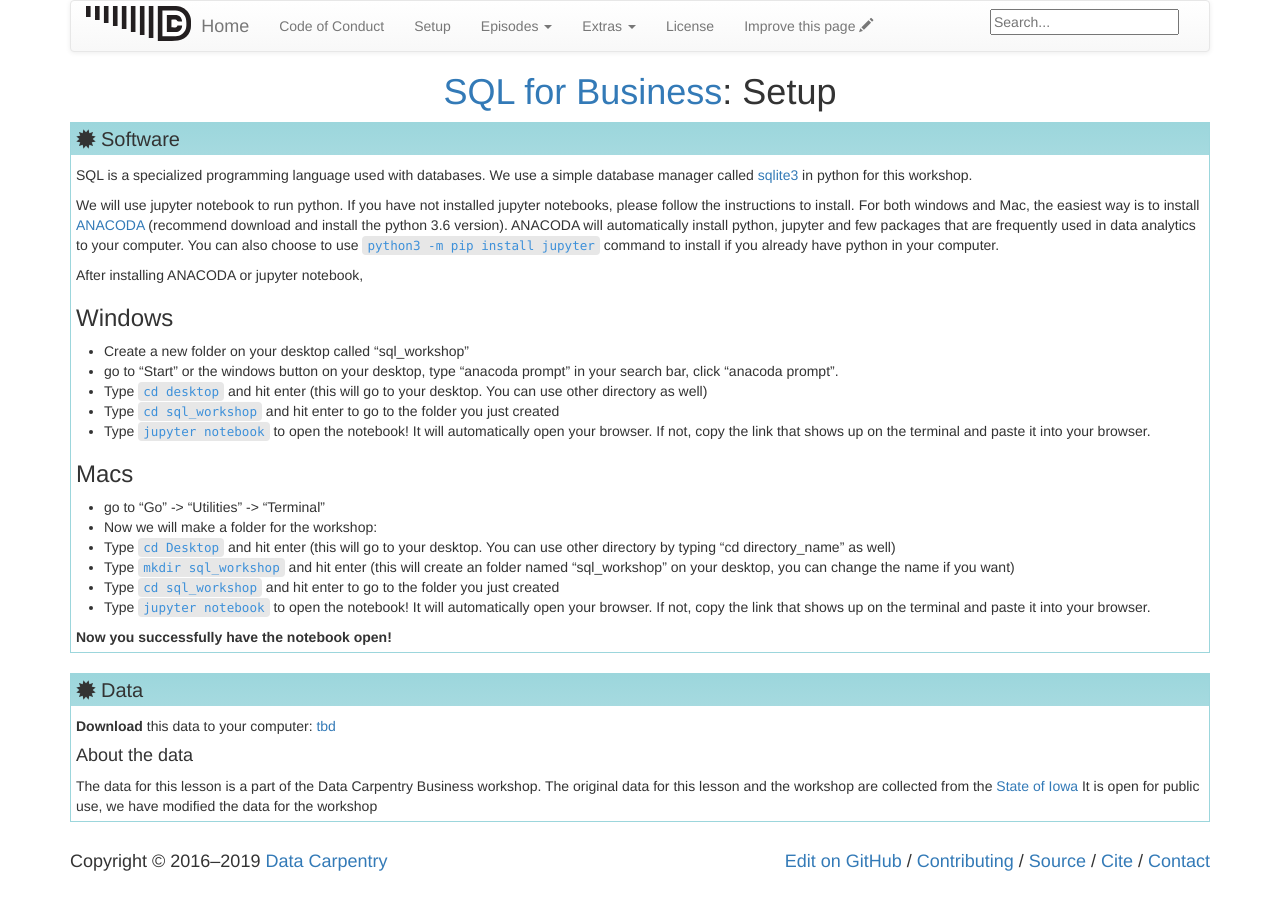
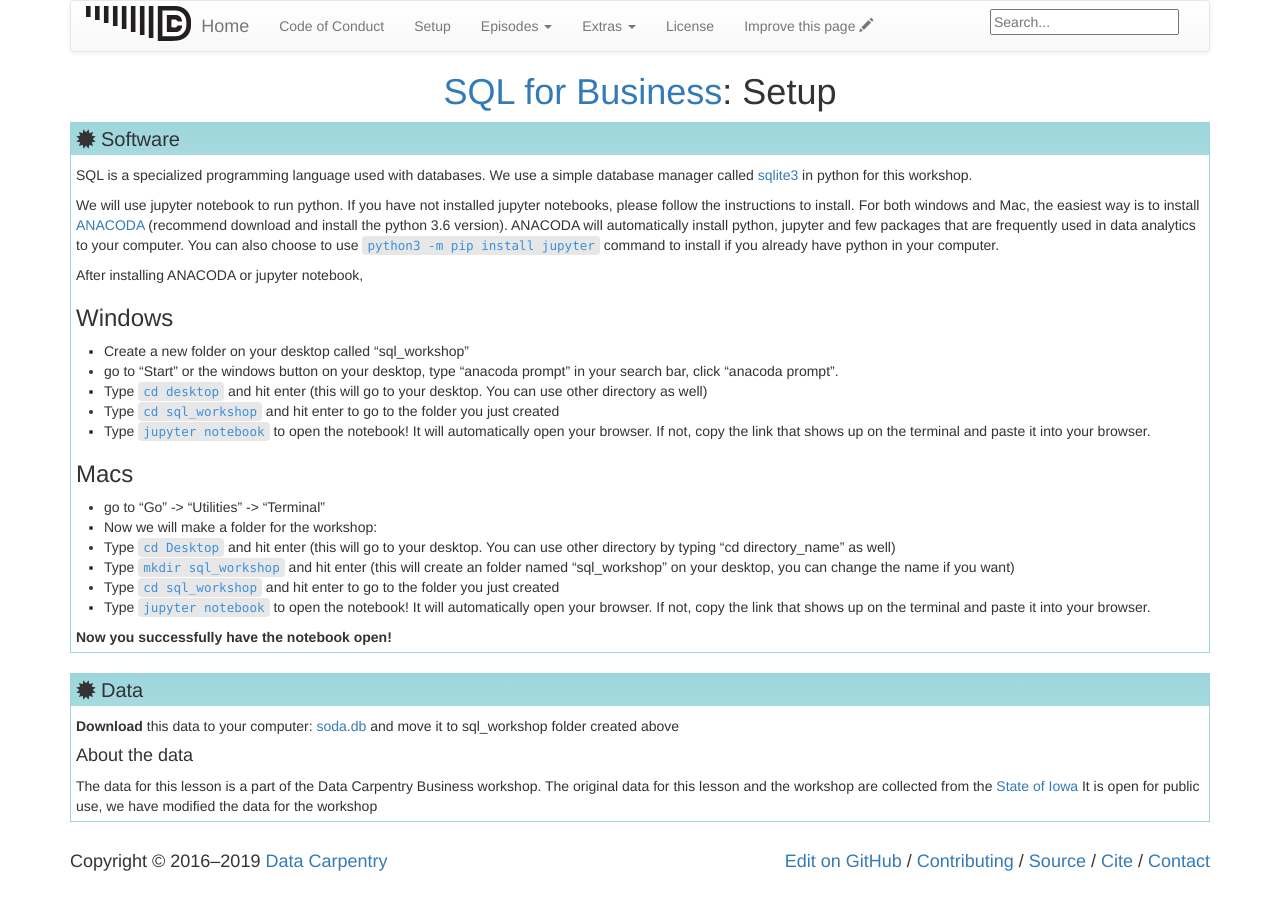
Before and after one commit to data-lessons/SQL-business, a Jekyll site: the page built from setup.md, in a window 1280 px wide. Built offline with Jekyll 4.4.1, drawn with Linux system fonts in a browser that asks for light colours.

Commit message:
Update setup.md

```diff
--- a/setup.md
+++ b/setup.md
@@ -30,7 +30,7 @@ permalink: /setup/
 {: .prereq}
 
 > ## Data
-> **Download** this data to your computer: [tbd](https://github.com/data-lessons/SQL-business/tree/gh-pages/data)
+> **Download** this data to your computer: [soda.db](https://github.com/data-lessons/SQL-business/raw/gh-pages/data/soda.db) and move it to sql_workshop folder created above
 >
 > #### About the data
 > The data for this lesson is a part of the Data Carpentry Business workshop.
```
